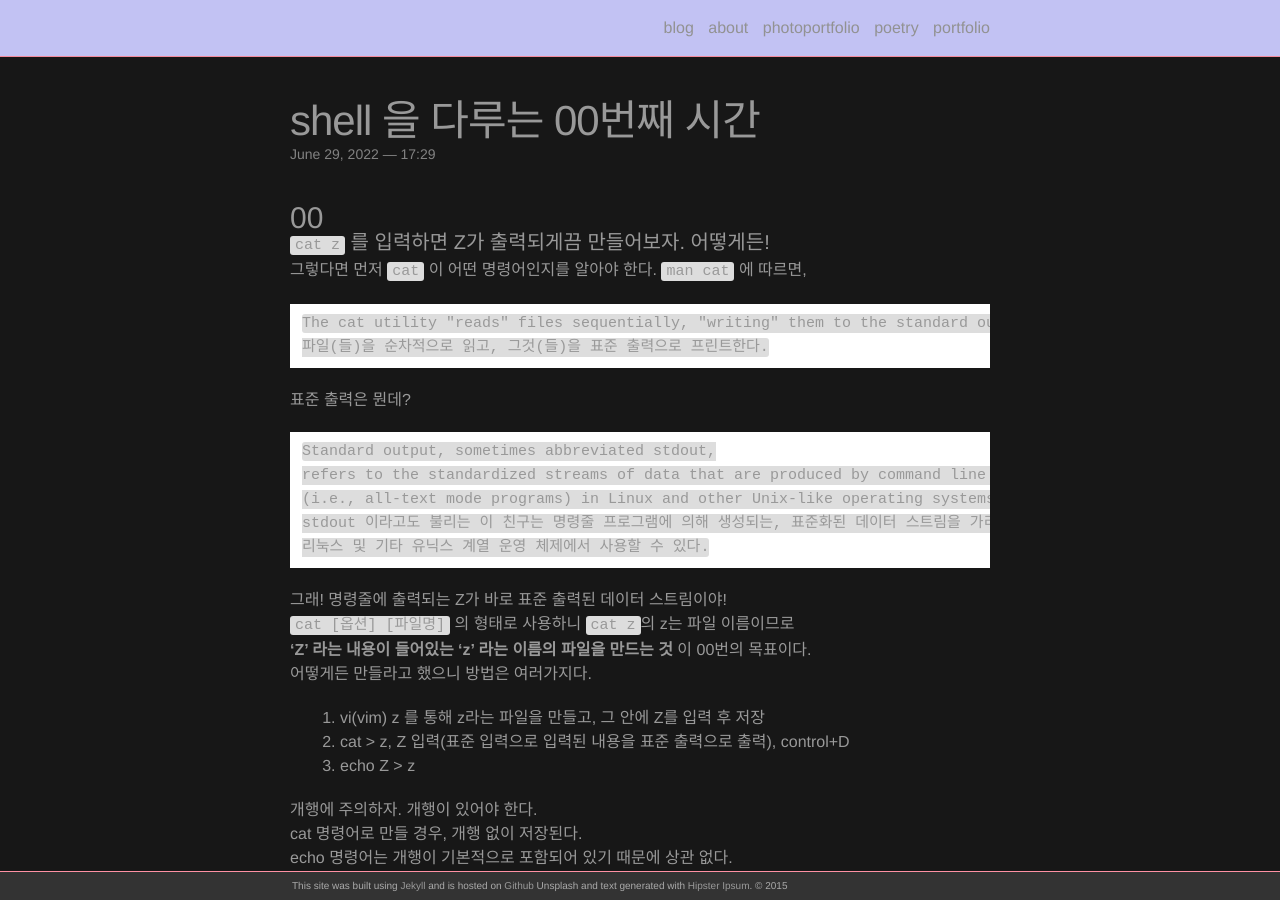
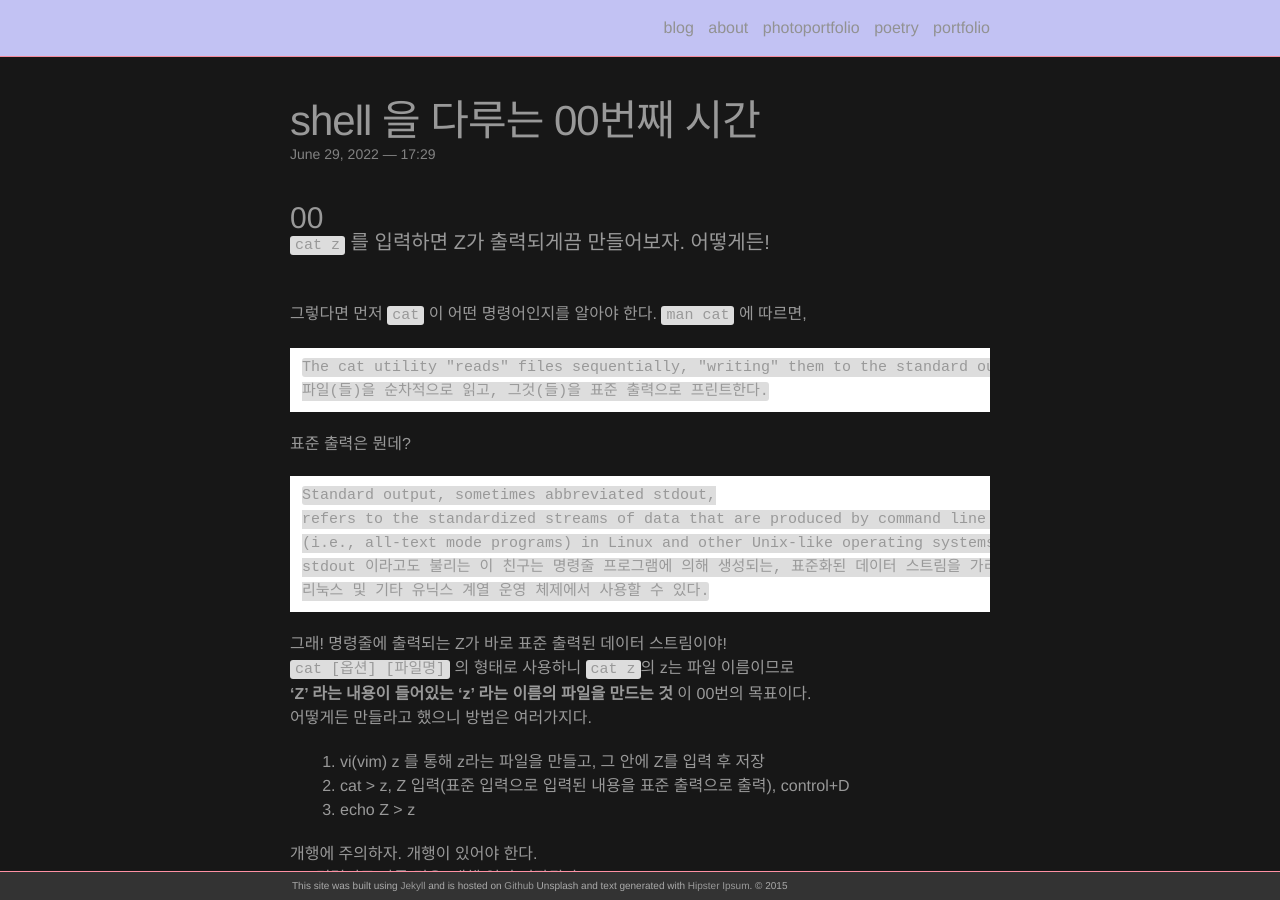
Before and after one commit to GHeeJeon/GHeeJeon.github.io, a Jekyll site: the page built from _posts/2022-06-30-shell00.md, in a window 1280 px wide and 900 px high. Built offline with Jekyll 4.4.1, drawn with Linux system fonts in a browser that asks for light colours; nearby versions of some CDN libraries.

Commit message:
main-update prettier
간격 재정렬 완료!

````diff
--- a/_posts/2022-06-30-shell00.md
+++ b/_posts/2022-06-30-shell00.md
@@ -6,6 +6,9 @@
 ---
 ### 00
 #### `cat z` 를 입력하면 Z가 출력되게끔 만들어보자. 어떻게든!
+
+<br/>
+
 그렇다면 먼저 `cat` 이 어떤 명령어인지를 알아야 한다. `man cat` 에 따르면,
 
 ~~~
@@ -34,8 +37,13 @@
 cat 명령어로 만들 경우, 개행 없이 저장된다.
 echo 명령어는 개행이 기본적으로 포함되어 있기 때문에 상관 없다.
 
+<br/>
+
 ### 01
 #### 주어진 조건에 맞게 `testshell00`을 만들자.
+
+<br/>
+
 그렇다면 먼저 `ls -l` 이 어떤 명령어인지를 알아야 한다. `man ls` 에 따르면,
 
 ```
@@ -55,8 +63,13 @@
 `chmod`, 바이트 수 추가, `touch`...
 압축을 잊지 말자... 기계가 채점할 때 정보가 갱신되므로 조건에 맞게 세팅해둔 대로 박제하자.
 
+<br/>
+
 ### 02
 #### 주어진 조건에 맞게 이것저것 만들어보자.
+
+<br/>
+
 01번의 연장선이다.
 파일의 종류, 링크 수, 바이트 수, 수정된 날짜, 심볼릭 링크에 주의하여 만들어보자.
 링크 수가 다른 이유는 무엇일까?
@@ -65,14 +78,24 @@
 링크가 두 개인 일반파일은 권한도, 바이트 수도, 수정된 일시도 같다. 즉 하드링크로 연결되어 있다.
 `man ls` 에 따르면, 심볼릭 링크의 경우 어디로 연결되어 있는지 `->` 표시를 통해 알 수 있다.
 
+<br/>
+
 ### 03
 #### 켈베로스 티켓 발급받기
+
+<br/>
+
 24시간이 지나면 유효기간이 지나버리기 때문에 제출 및 평가 때 유의하자.
 `man kerberos` `kinit` `klist`
 리스트 내용을 `klist.txt` 에 저장하자.
 
+<br/>
+
 ### 04
 #### 조건에 맞게 ls 옵션 사용하기
+
+<br/>
+
 순서는 상관 없으니 시키는 것만 하자.
 
 1. 현재 디렉토리의 모든 파일과 모든 디렉토리를 표시하되,
@@ -90,16 +113,29 @@
 -c: Use time when file status was last changed for **sorting or printing**.
 `-p: Write a slash (‘/’) after each filename if that file is a directory.`
 
+<br/>
+
 ### 05
 #### 본인 깃 리포지토리 내 최근 5개의 커밋 id만 보이도록 명령어 설정하기
+
+<br/>
+
 [git-scm](https://git-scm.com/book/en/v2/Git-Basics-Viewing-the-Commit-History)에 따르면,
 `By default, with no arguments, 'git log' lists the commits made in that repository in reverse chronological order;`
 시간 역순이 기본값이다. 따라서 특별히 옵션을 주지 않아도 최근 순서대로 보여준다.
 
+<br/>
+
 ### 06
+
+<br/>
 
 ### 07
 
+<br/>
+
 ### 08
 
+<br/>
+
 ### 09
````
Also changed, not shown: _posts/2020-06-27-블로그-공사-시작.md (+6 -0 lines), _posts/2022-06-29-shell.md (+24 -4 lines).
